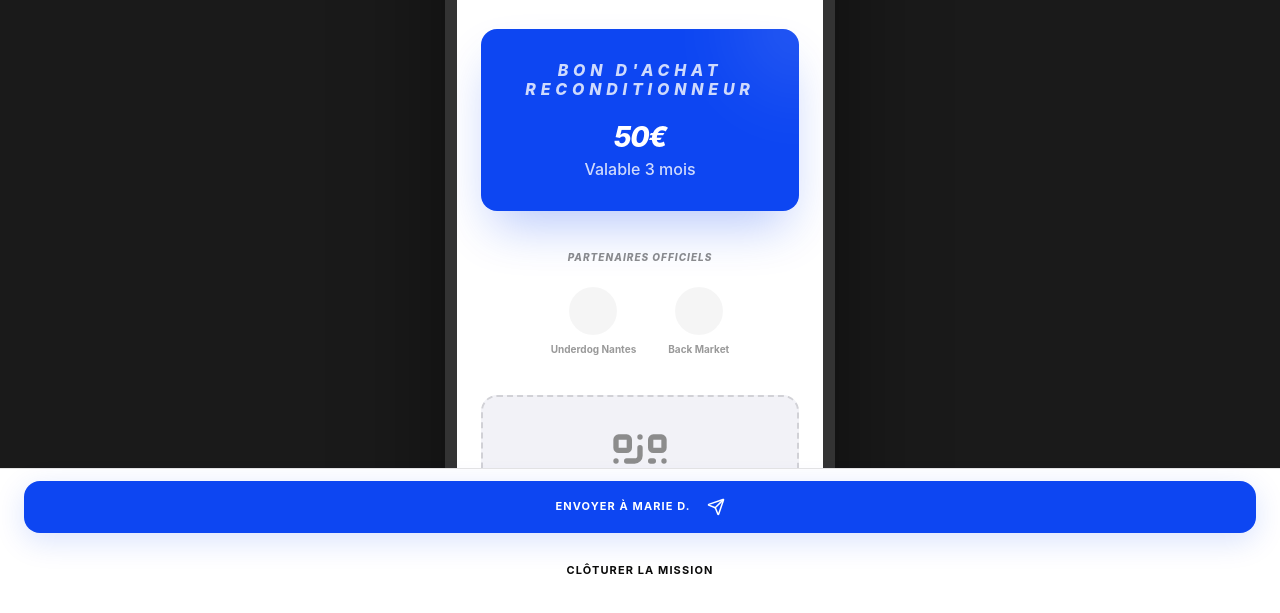
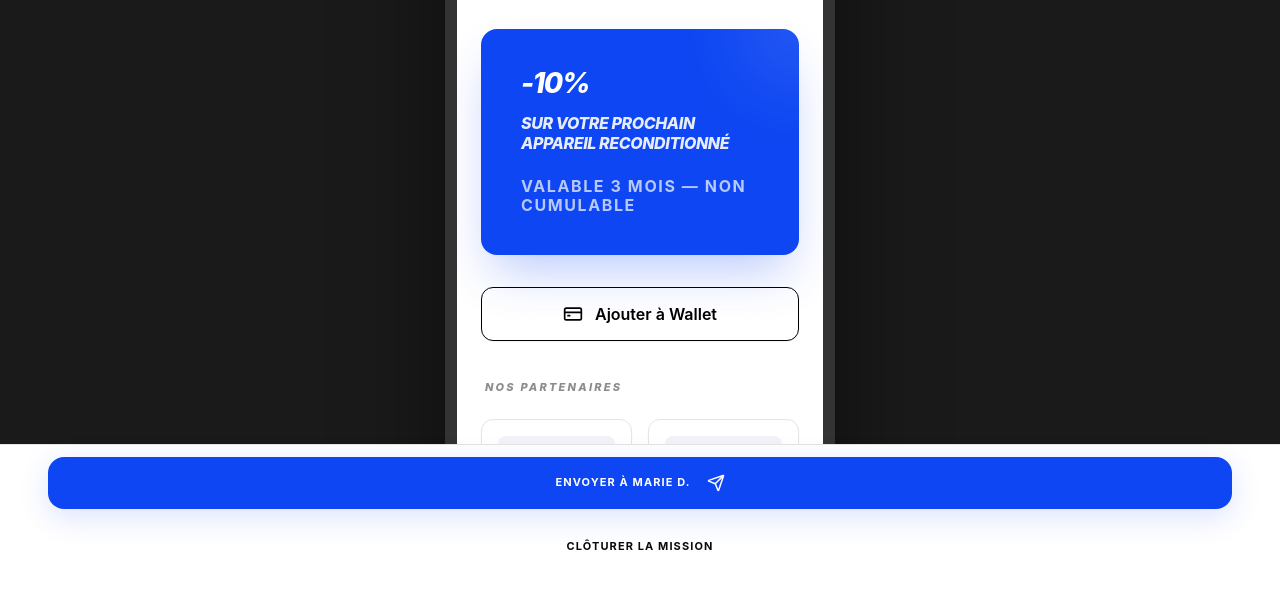
Before and after one commit to PaulCochet/Loop_bachlor_project, a React app in the folder loop-react-app/: page /technician/recap in a window 1280 px wide. Both pictures are taken after a click on the button "GÉNÉRER LE BON D'ACHAT". Shown: the part 179-792 px from the top of the page. Built offline with nearby package versions, Linux system fonts and the light colour scheme.

Commit message:
Update technician flow duration and redesign voucher screen

```diff
--- a/loop-react-app/src/pages/technician/Recap.jsx
+++ b/loop-react-app/src/pages/technician/Recap.jsx
@@ -1,7 +1,7 @@
 import React, { useState } from 'react';
 import { useNavigate, useLocation } from 'react-router-dom';
 import { motion, AnimatePresence } from 'framer-motion';
-import { CheckCircle, Wrench, RefreshCw, Trash2, Download, QrCode, ArrowRight, Send } from 'lucide-react';
+import { CheckCircle, Wrench, RefreshCw, Trash2, ArrowRight, Send, CreditCard } from 'lucide-react';
 import Button from '../../components/shared/Button';
 import ScreenLayout from '../../components/shared/ScreenLayout';
 import { useGlobalState } from '../../context/GlobalStateContext';
@@ -24,7 +24,7 @@ const TechnicianRecap = () => {
     return (
       <ScreenLayout
         actions={
-          <div className="space-y-3 w-full">
+          <div className="space-y-3 w-full bg-white pb-6 px-6">
             <Button className="!bg-[#0D46F2] !text-white" onClick={() => navigate('/technician/dashboard')}>
               Envoyer à Marie D.
               <Send size={18} className="ml-2" />
@@ -35,7 +35,7 @@ const TechnicianRecap = () => {
           </div>
         }
       >
-        <div className="pt-12 pb-12 text-center">
+        <div className="pt-12 pb-32 text-center">
           <motion.div
             initial={{ scale: 0.8, opacity: 0 }}
             animate={{ scale: 1, opacity: 1 }}
@@ -52,33 +52,50 @@ const TechnicianRecap = () => {
             initial={{ y: 20, opacity: 0 }}
             animate={{ y: 0, opacity: 1 }}
             transition={{ delay: 0.2 }}
-            className="bg-[#0D46F2] rounded-[32px] p-8 text-white shadow-2xl shadow-[#0D46F2]/30 mb-10 relative overflow-hidden"
+            className="bg-[#0D46F2] rounded-[32px] p-10 text-white shadow-2xl shadow-[#0D46F2]/30 mb-8 relative overflow-hidden text-left"
           >
             <div className="absolute top-0 right-0 w-32 h-32 bg-white/10 rounded-full -mr-16 -mt-16 blur-2xl"></div>
-            <p className="text-[11px] display-text uppercase tracking-[0.3em] opacity-80 mb-6">Bon d'achat reconditionneur</p>
-            <h2 className="text-7xl display-text tracking-tighter mb-2">50€</h2>
-            <p className="text-sm font-medium opacity-80">Valable 3 mois</p>
+            <h2 className="text-7xl display-text tracking-tighter mb-4 font-bold">-10%</h2>
+            <p className="text-lg display-text uppercase tracking-tight opacity-90 leading-tight mb-6">
+              sur votre prochain appareil reconditionné
+            </p>
+            <p className="text-[11px] font-bold opacity-70 uppercase tracking-widest">
+              Valable 3 mois — Non cumulable
+            </p>
           </motion.div>
 
-          {/* Partner Logos */}
+          {/* Add to Wallet Button */}
+          <motion.button
+            whileTap={{ scale: 0.98 }}
+            className="w-full py-4 px-6 bg-white border border-black rounded-[12px] flex items-center justify-center gap-3 mb-10 shadow-sm"
+          >
+            <CreditCard size={20} />
+            <span className="font-semibold text-black">Ajouter à Wallet</span>
+          </motion.button>
+
+          {/* Partner Section */}
           <div className="space-y-6 mb-10">
-            <p className="text-[10px] display-text uppercase tracking-widest text-[#8C8C8C]">Partenaires officiels</p>
-            <div className="flex justify-center gap-8 items-center opacity-40 grayscale">
-              <div className="flex flex-col items-center">
-                <div className="w-12 h-12 bg-gray-200 rounded-full mb-2"></div>
-                <p className="text-[9px] font-bold">Underdog Nantes</p>
+            <h3 className="text-[11px] display-text uppercase tracking-[0.2em] text-[#8C8C8C] text-left ml-1">Nos partenaires</h3>
+            <div className="grid grid-cols-2 gap-4">
+              {/* Partner 1 */}
+              <div className="bg-white border border-[#E5E5E5] rounded-[12px] p-4 text-left shadow-sm">
+                <div className="bg-[#F2F2F7] h-12 rounded-[8px] flex items-center justify-center mb-3">
+                  <span className="font-bold text-sm">Underdog</span>
+                </div>
+                <p className="text-[9px] font-bold text-[#8C8C8C] uppercase tracking-widest leading-tight">
+                  Reconditionnement Nantes
+                </p>
               </div>
-              <div className="flex flex-col items-center">
-                <div className="w-12 h-12 bg-gray-200 rounded-full mb-2"></div>
-                <p className="text-[9px] font-bold">Back Market</p>
+              {/* Partner 2 */}
+              <div className="bg-white border border-[#E5E5E5] rounded-[12px] p-4 text-left shadow-sm">
+                <div className="bg-[#F2F2F7] h-12 rounded-[8px] flex items-center justify-center mb-3">
+                  <span className="font-bold text-sm">Back Market</span>
+                </div>
+                <p className="text-[9px] font-bold text-[#8C8C8C] uppercase tracking-widest leading-tight">
+                  Reconditionné en ligne
+                </p>
               </div>
             </div>
-          </div>
-
-          {/* QR Code Placeholder */}
-          <div className="bg-[#F2F2F7] rounded-[24px] p-8 border-2 border-dashed border-[#D1D1D6] flex flex-col items-center gap-3">
-            <QrCode size={64} className="text-[#8C8C8C]" />
-            <p className="text-[10px] font-bold uppercase tracking-widest text-[#8C8C8C]">Scannez pour utiliser</p>
           </div>
         </div>
       </ScreenLayout>
@@ -168,7 +185,7 @@ const TechnicianRecap = () => {
                         </div>
                         <div>
                             <p className="text-[9px] font-bold text-[#8C8C8C] uppercase tracking-widest mb-1">Durée</p>
-                            <p className="text-xs font-bold">18 min</p>
+                            <p className="text-xs font-bold">44 min</p>
                         </div>
                     </div>
                 </div>
@@ -177,7 +194,7 @@ const TechnicianRecap = () => {
             {/* Section Financial Summary */}
             <section className="space-y-4">
                 <h3 className="text-[10px] display-text uppercase tracking-widest text-[#8C8C8C]">Récapitulatif financier</h3>
-                <div className="bg-[#F2F2F7] rounded-[24px] p-6 space-y-3">
+                <div className="bg-[#F2F2F7] rounded-[24px] p-6 space-y-4">
                     <div className="flex justify-between items-center text-sm">
                         <span className="text-[#8C8C8C] display-text uppercase tracking-widest text-[9px]">Diagnostic</span>
                         <span className="font-bold text-green-600">0€ (offert)</span>
@@ -186,13 +203,11 @@ const TechnicianRecap = () => {
                         <span className="text-[#8C8C8C] display-text uppercase tracking-widest text-[9px]">Estimation valeur revente</span>
                         <span className="font-bold text-[#1a1c1b]">80€</span>
                     </div>
-                    <div className="flex justify-between items-center text-sm">
-                        <span className="text-[#8C8C8C] display-text uppercase tracking-widest text-[9px]">Bon d'achat remis</span>
-                        <span className="font-bold text-[#0D46F2]">50€</span>
-                    </div>
-                    <div className="pt-4 border-t border-[#E5E5E5] flex justify-between items-center">
-                        <span className="display-text uppercase text-sm">Net pour l'usager</span>
-                        <span className="display-text tracking-tighter text-2xl text-[#0D46F2]">+50€</span>
+                    <div className="pt-3 border-t border-[#E5E5E5] space-y-1">
+                        <p className="text-[#8C8C8C] display-text uppercase tracking-widest text-[9px]">Bon de réduction</p>
+                        <p className="font-bold text-[#0D46F2] text-sm leading-tight">
+                            -10% sur votre prochain achat reconditionné chez nos partenaires
+                        </p>
                     </div>
                 </div>
             </section>
```
